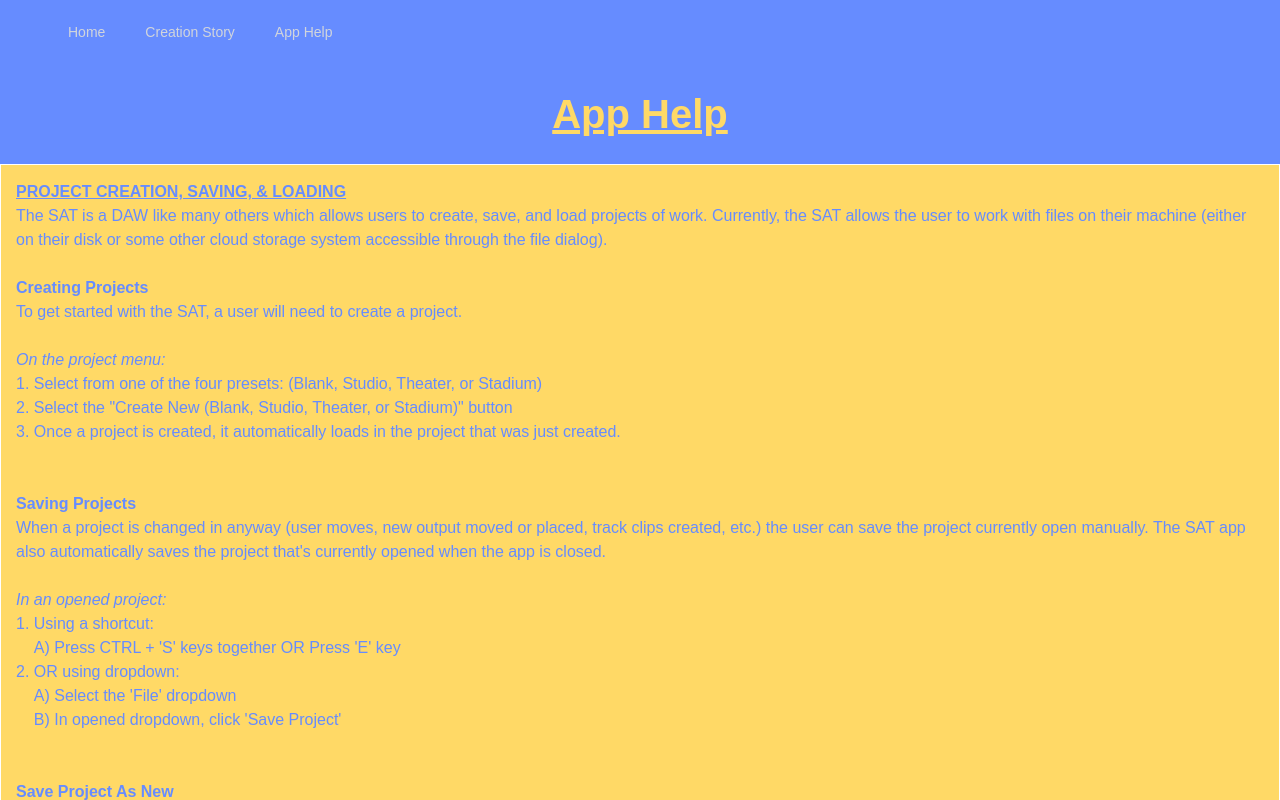
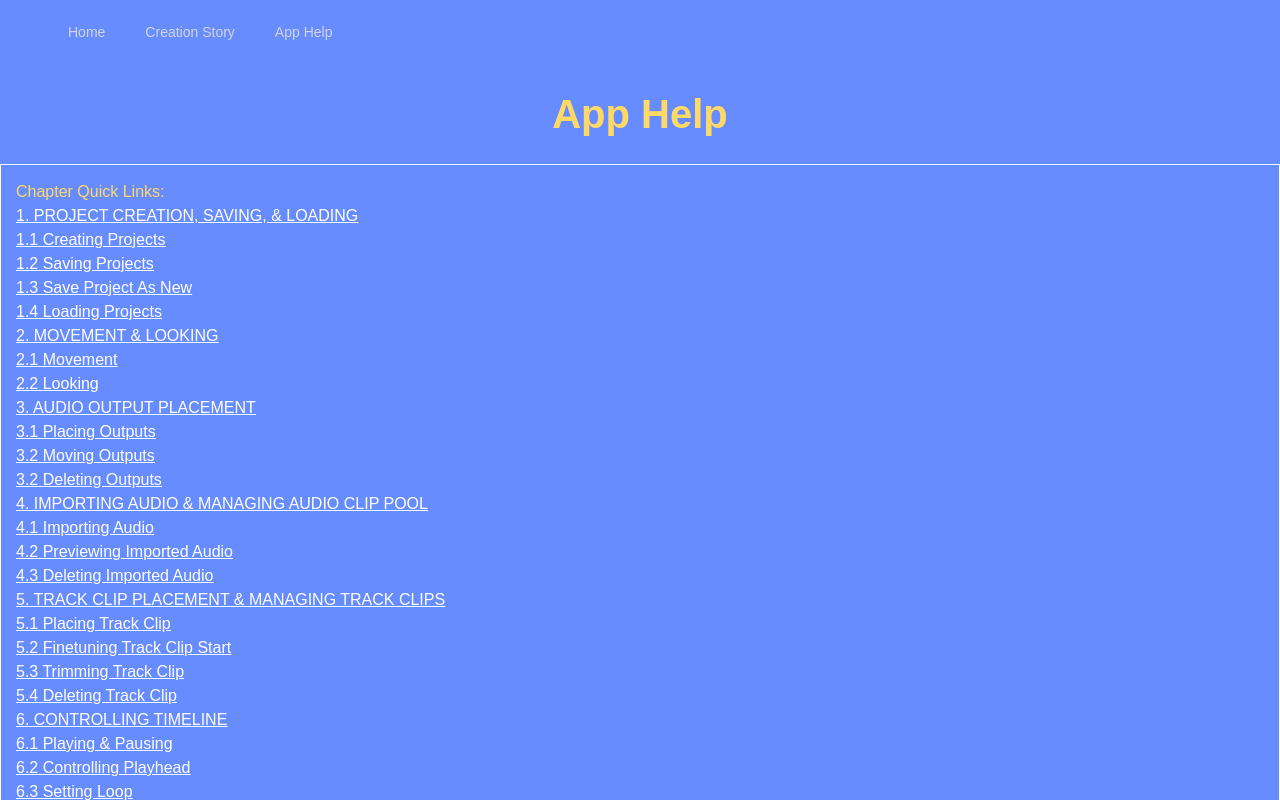
Before and after one commit to Gagana-Hettiarachchige/Spatial-Audio-Toolkit-Wiki, a Next.js app in the folder sat-wiki/: page /app-help in a window 1280 px wide. Shown: the top 800 px of the page. Built offline with nearby package versions, Linux system fonts and the light colour scheme.

Commit message:
Created chapter list for app help page.

```diff
--- a/sat-wiki/app/app-help/page.tsx
+++ b/sat-wiki/app/app-help/page.tsx
@@ -8,6 +8,7 @@
 */
 
 import Image from "next/image";
+import Link from 'next/link';
 
 export default function Home() {
   return (
@@ -17,10 +18,162 @@ export default function Home() {
         App Help
       </h1>
 
-      {/****Should make a sections. */}
+      {/* Quick Links. */}
+      <div className="textblobspecial border border-solid">
+        Chapter Quick Links:
+        <ul>
+          <li>
+            <Link href="#project-creation">
+              1. PROJECT CREATION, SAVING, & LOADING
+            </Link>
+          </li>
+          <li>
+            <Link href="#creating-projects">
+              1.1 Creating Projects
+            </Link>
+          </li>
+          <li>
+            <Link href="#saving-projects">
+              1.2 Saving Projects
+            </Link>
+          </li>
+          <li>
+            <Link href="#save-project-as-new">
+              1.3 Save Project As New
+            </Link>
+          </li>
+          <li>
+            <Link href="#loading-projects">
+              1.4 Loading Projects
+            </Link>
+          </li>
+
+
+          <li>
+            <Link href="#movement-and-looking">
+              2. MOVEMENT & LOOKING
+            </Link>
+          </li>
+          <li>
+            <Link href="#movement">
+              2.1 Movement
+            </Link>
+          </li>
+          <li>
+            <Link href="#looking">
+              2.2 Looking
+            </Link>
+          </li>
+
+
+          <li>
+            <Link href="#audio-output-placement">
+              3. AUDIO OUTPUT PLACEMENT
+            </Link>
+          </li>
+          <li>
+            <Link href="#placing-outputs">
+              3.1 Placing Outputs
+            </Link>
+          </li>
+          <li>
+            <Link href="#moving-outputs">
+              3.2 Moving Outputs
+            </Link>
+          </li>
+          <li>
+            <Link href="#deleting-outputs">
+              3.2 Deleting Outputs
+            </Link>
+          </li>
+
+
+          <li>
+            <Link href="#importing-audio-and-managing-audio-clip-pool">
+              4. IMPORTING AUDIO & MANAGING AUDIO CLIP POOL
+            </Link>
+          </li>
+          <li>
+            <Link href="#importing-audio">
+              4.1 Importing Audio
+            </Link>
+          </li>
+          <li>
+            <Link href="#preview-imported-audio">
+              4.2 Previewing Imported Audio
+            </Link>
+          </li>
+          <li>
+            <Link href="#deleting-imported-audio">
+              4.3 Deleting Imported Audio
+            </Link>
+          </li>
+
+          <li>
+            <Link href="#track-clip-placement-and-managing-track-clips">
+              5. TRACK CLIP PLACEMENT & MANAGING TRACK CLIPS
+            </Link>
+          </li>
+          <li>
+            <Link href="#placing-track-clip">
+              5.1 Placing Track Clip
+            </Link>
+          </li>
+          <li>
+            <Link href="#finetuning-track-clip-start">
+              5.2 Finetuning Track Clip Start
+            </Link>
+          </li>
+          <li>
+            <Link href="#trimming-track-clip">
+              5.3 Trimming Track Clip
+            </Link>
+          </li>
+          <li>
+            <Link href="#deleting-track-clip">
+              5.4 Deleting Track Clip
+            </Link>
+          </li>
+
+
+          <li>
+            <Link href="#controlling-timeline">
+              6. CONTROLLING TIMELINE
+            </Link>
+          </li>
+          <li>
+            <Link href="#playing-and-pausing">
+              6.1 Playing & Pausing
+            </Link>
+          </li>
+          <li>
+            <Link href="#controlling-playhead">
+              6.2 Controlling Playhead
+            </Link>
+          </li>
+          <li>
+            <Link href="#setting-loop">
+              6.3 Setting Loop
+            </Link>
+          </li>
+
+          <li>
+            <Link href="#exporting">
+              7. EXPORTING
+            </Link>
+          </li>
+          <li>
+            <Link href="#exporting-audio">
+              7. Exporting Audio
+            </Link>
+          </li>
+        </ul>
+      </div>
+
+
 
       {/*  Project creation and saving. */}
-      <div className="textblobregular border border-solid">
+      <div id="project-creation" className="textblobregular border border-solid">
         <h1>PROJECT CREATION, SAVING, & LOADING</h1>
         <p>
           The SAT is a DAW like many others which allows users to create,
@@ -30,7 +183,7 @@ export default function Home() {
           dialog).
         </p>
         <br></br>
-        <div>
+        <div id="creating-projects">
           <h2>Creating Projects</h2>
           To get started with the SAT, a user will need to create a
           project.
@@ -50,7 +203,7 @@ export default function Home() {
           <br></br>
         </div>
 
-        <div>
+        <div id="saving-projects">
           <h2>Saving Projects</h2>
           When a project is changed in anyway (user moves, new output
           moved or placed, track clips created, etc.) the user can save
@@ -76,7 +229,7 @@ export default function Home() {
           <br></br>
         </div>
 
-        <div>
+        <div id="save-project-as-new">
           <h2>Save Project As New</h2>
           The user can create a copy of the project opened with an
           updated name.
@@ -99,7 +252,7 @@ export default function Home() {
           <br></br>
         </div>
 
-        <div>
+        <div id="loading-projects">
           <h2>Loading Projects</h2>
           The user can load an existing project to work on.
           <br></br>
@@ -131,7 +284,8 @@ export default function Home() {
       </div>
 
       {/*  Movement and Looking. */}
-      <div className="textblobregular border border-solid">
+      <div id="movement-and-looking"
+        className="textblobregular border border-solid">
         <h1>MOVEMENT & LOOKING</h1>
         <p>
           Once loaded into a project, the user can move and look around
@@ -140,7 +294,7 @@ export default function Home() {
         <br></br>
         <br></br>
 
-        <div>
+        <div id="movement">
           <h2>Movement</h2>
           The user can move vertically and horizontally.
           <br></br>
@@ -160,7 +314,7 @@ export default function Home() {
           <br></br>
         </div>
 
-        <div>
+        <div id="looking">
           <h2>Looking</h2>
           The user can lookaround in the space using the mouse.
           <br></br>
@@ -179,7 +333,8 @@ export default function Home() {
       </div>
 
       {/*  Audio output placement. */}
-      <div className="textblobregular border border-solid">
+      <div id="audio-output-placement"
+        className="textblobregular border border-solid">
         <h1>AUDIO OUTPUT PLACEMENT</h1>
         <p>
           Audio Outputs let the user emit sound from object in the
@@ -188,7 +343,7 @@ export default function Home() {
         </p>
         <br></br>
         <br></br>
-        <div>
+        <div id="placing-outputs">
           <h2>Placing Outputs</h2>
           The user can place audio outputs.
           <br></br>
@@ -203,7 +358,7 @@ export default function Home() {
           <br></br>
           <br></br>
         </div>
-        <div>
+        <div id="moving-outputs">
           <h2>Moving Outputs</h2>
           The user can move the outputs around on different axes
           using the handles that appear with the selected output.
@@ -225,7 +380,7 @@ export default function Home() {
           <br></br>
           <br></br>
         </div>
-        <div>
+        <div id="deleting-outputs">
           <h2>Deleting Outputs</h2>
           The user can delete an audio output from the space.
           <br></br>
@@ -243,7 +398,8 @@ export default function Home() {
       </div>
 
       {/*  Importing Audio and managing audio clip pool. */}
-      <div className="textblobregular border border-solid">
+      <div id="importing-audio-and-managing-audio-clip-pool"
+        className="textblobregular border border-solid">
         <h1>IMPORTING AUDIO & MANAGING AUDIO CLIP POOL</h1>
         <p>
           In order to make sound, the user needs to import some
@@ -253,7 +409,7 @@ export default function Home() {
         </p>
         <br></br>
         <br></br>
-        <div>
+        <div id="importing-audio">
           <h2>Importing Audio</h2>
           The user can import audio from their folder search.
           <br></br>
@@ -274,7 +430,7 @@ export default function Home() {
           <br></br>
           <br></br>
         </div>
-        <div>
+        <div id="preview-imported-audio">
           <h2>Previewing Imported Audio</h2>
           The user can preview the imported audio in the clip pool.
           <br></br>
@@ -293,7 +449,7 @@ export default function Home() {
           <br></br>
           <br></br>
         </div>
-        <div>
+        <div id="deleting-imported-audio">
           <h2>Deleting Imported Audio</h2>
           The user can delete the imported audio (this will delete
           any track clips that use that imported audio)
@@ -312,8 +468,9 @@ export default function Home() {
       </div>
 
       {/*  Trackclip management. */}
-      <div className="textblobregular border border-solid">
-        <h1>TRACK CLIP PLACEMENT & MANAGING TRACKCLIPS</h1>
+      <div id="track-clip-placement-and-managing-track-clips"
+        className="textblobregular border border-solid">
+        <h1>TRACK CLIP PLACEMENT & MANAGING TRACK CLIPS</h1>
         <p>
           Track clips represents an imported audio file with a time
           to play at on the timeline, how long it should play for,
@@ -324,7 +481,7 @@ export default function Home() {
         </p>
         <br></br>
         <br></br>
-        <div>
+        <div id="placing-track-clip">
           <h2>Placing Track Clip</h2>
           The user can place these clips onto the timeline with
           a specific output selected so that it's played out of
@@ -350,7 +507,7 @@ export default function Home() {
           <br></br>
           <br></br>
         </div>
-        <div>
+        <div id="finetuning-track-clip-start">
           <h2>Finetuning Track Clip Start</h2>
           The user can enter the a time for a specific track clip to
           start through a dialog.
@@ -374,7 +531,7 @@ export default function Home() {
           <br></br>
           <br></br>
         </div>
-        <div>
+        <div id="trimming-track-clip">
           <h2>Trimming Track Clip</h2>
           The user can edit the duration and start of the clip time
           (eg. start playing in the middle of the original file,
@@ -400,7 +557,7 @@ export default function Home() {
           <br></br>
           <br></br>
         </div>
-        <div>
+        <div id="deleting-track-clip">
           <h2>Deleting Track Clip</h2>
           The user can delete track clips.
           <br></br>
@@ -421,7 +578,8 @@ export default function Home() {
       </div>
 
       {/*  Controlling timeline. */}
-      <div className="textblobregular border border-solid">
+      <div id="controlling-timeline"
+        className="textblobregular border border-solid">
         <h1>CONTROLLING TIMELINE</h1>
         <p>
           The timeline is how a user can control the time of the
@@ -433,7 +591,7 @@ export default function Home() {
         </p>
         <br></br>
         <br></br>
-        <div>
+        <div id="playing-and-pausing">
           <h2>Playing & Pausing</h2>
           The user can play and pause the time.
           <br></br>
@@ -453,7 +611,7 @@ export default function Home() {
           <br></br>
           <br></br>
         </div>
-        <div>
+        <div id="controlling-playhead">
           <h2>Controlling Playhead</h2>
           The user can grab the visual represntation of the time
           and move it to the new time as desired.
@@ -472,7 +630,7 @@ export default function Home() {
           <br></br>
           <br></br>
         </div>
-        <div>
+        <div id="setting-loop">
           <h2>Setting Loop</h2>
           The user can set a loop period for the timeline.
           <br></br>
@@ -495,7 +653,8 @@ export default function Home() {
       </div>
 
       {/*  Exporting. */}
-      <div className="textblobregular border border-solid">
+      <div id="exporting"
+        className="textblobregular border border-solid">
         <h1>EXPORTING</h1>
         <p>
           The user can export the project as a WAV as if it
@@ -503,8 +662,8 @@ export default function Home() {
         </p>
         <br></br>
         <br></br>
-        <div>
-          <h2>Exporting audio</h2>
+        <div id="exporting-audio">
+          <h2>Exporting Audio</h2>
           The user can export the audio that is being heard
           <br></br>
           <br></br>
--- a/sat-wiki/app/globals.css
+++ b/sat-wiki/app/globals.css
@@ -48,7 +48,6 @@ body {
 h1
 {
   font-weight: bolder;
-  text-decoration: underline;
 }
 
 h2
@@ -88,3 +87,17 @@ h3
   padding: 15px;
   border-color: var(--background);
 }
+
+.textblobspecial
+{
+  background-color: var(--highlight);
+  color: var(--foreground);
+  padding: 15px;
+  border-color: var(--background);
+}
+
+li
+{
+  color: var(--background);
+  text-decoration: underline;
+}
```
